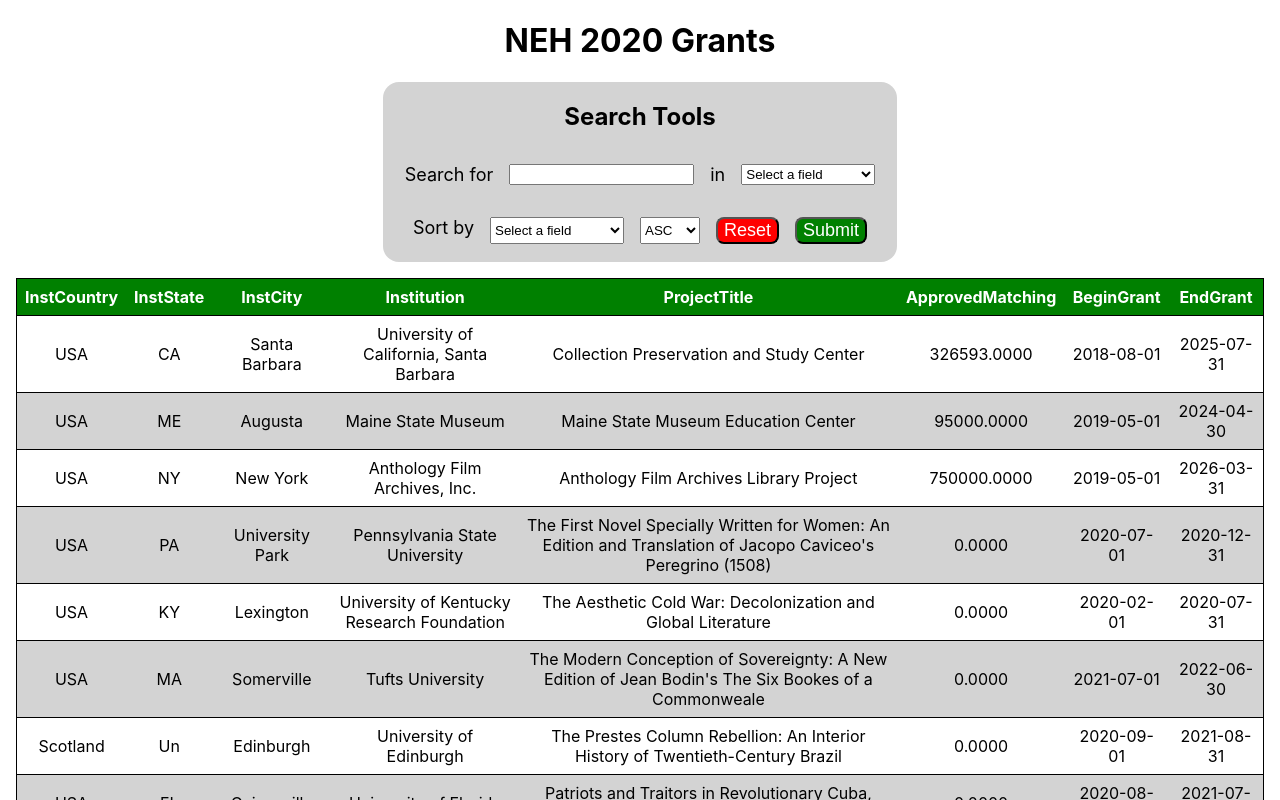
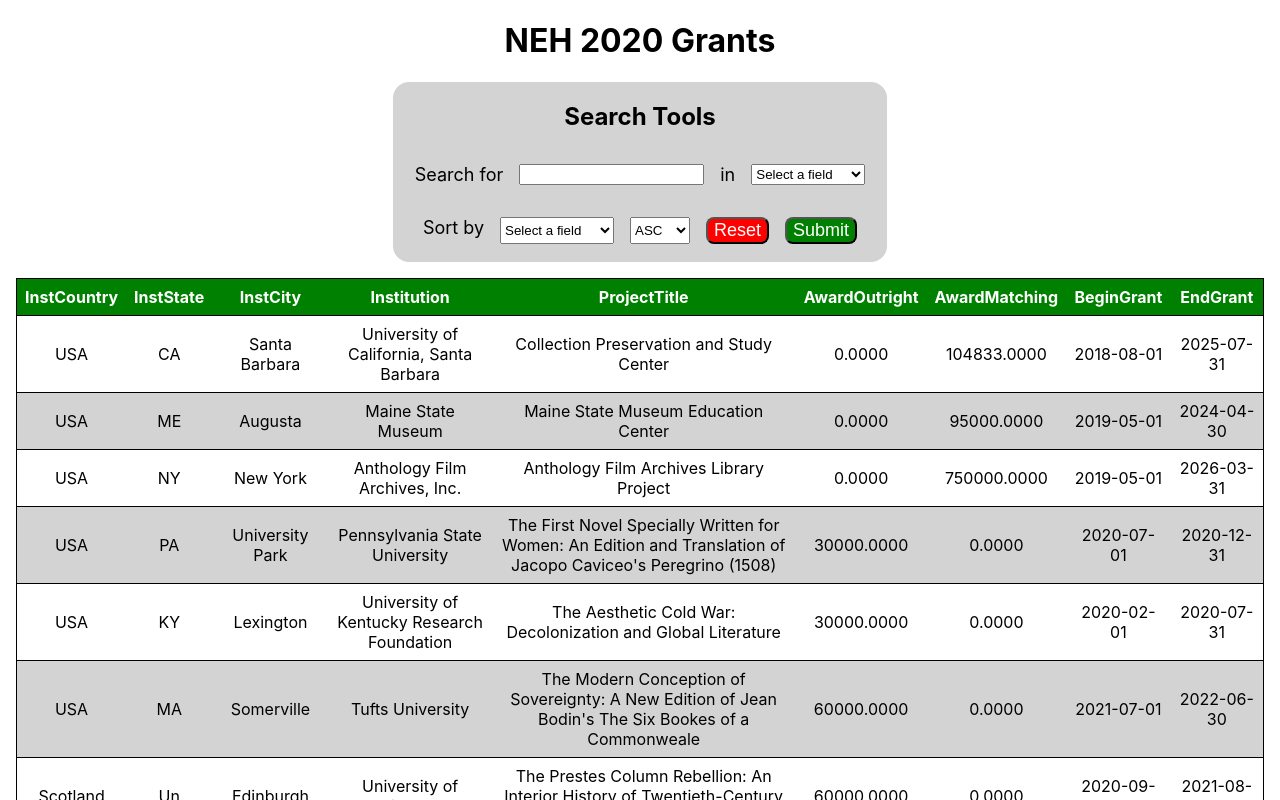
Before and after one commit to tenghoit/csc260-project2, a React (Create React App) app: page / in a window 1280 px wide. Shown: the top 800 px of the page. Built offline with nearby package versions, Linux system fonts and the light colour scheme.

Commit message:
more columns

```diff
--- a/src/App.js
+++ b/src/App.js
@@ -19,7 +19,8 @@
     "InstCity",
     "Institution",
     "ProjectTitle",
-    "ApprovedMatching",
+    "AwardOutright",
+    "AwardMatching",
     "BeginGrant",
     "EndGrant"
   ];
```
